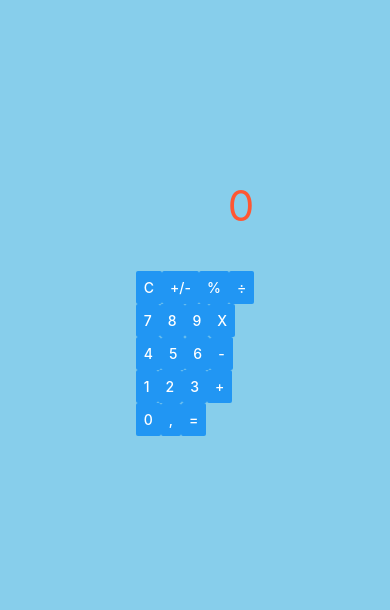
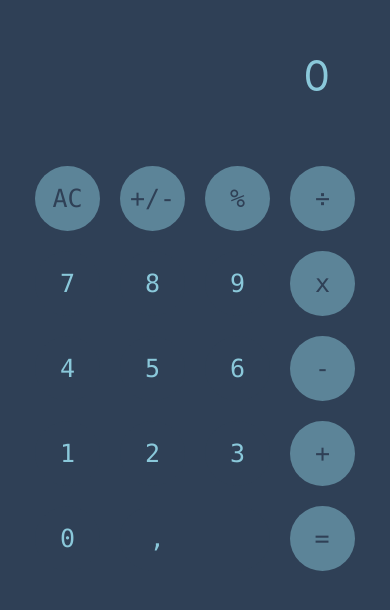
Before and after one commit to Khabazbashi/PGP-ReactNative-Basics, a React Native app: screen / in a window 390 px wide. Shown: the part 114-724 px from the top of the page. Built offline with nearby package versions, Linux system fonts and the light colour scheme.

Commit message:
Add simple styling to calculator

```diff
--- a/App.js
+++ b/App.js
@@ -1,7 +1,8 @@
 import React, { useState } from "react";
 import { StatusBar } from 'expo-status-bar';
-import { Button, SafeAreaView, StyleSheet, Text, View } from 'react-native';
+import { SafeAreaView, StyleSheet, Text, View } from 'react-native';
 import Row from './components/Row';
+import Button from './components/Button';
 import calculator, { initialState } from './utils/calculator';
 
 
@@ -17,57 +18,73 @@ export default function App() {
     <View style={styles.container}>
       <StatusBar style="auto" />
       <SafeAreaView>
-        <Text style={styles.value}>
+        <View  style={styles.window}>
+        <Text style={styles.windowText}>
           {parseFloat(state.currentValue).toLocaleString()}
         </Text>
+        </View>
+        <View style={styles.buttonContainer}>
         <Row>
-          <Button title="C" onPress={() => HandleTap("clear")}></Button>
-          <Button title="+/-" onPress={() => HandleTap("invert")}></Button>
-          <Button title="%" onPress={() => HandleTap("operator", "/")}></Button>
-          <Button title="÷" onPress={() => HandleTap("operator", "/")}></Button>
+          <Button title="AC" onPress={() => HandleTap("clear")} theme="accent"></Button>
+          <Button title="+/-" onPress={() => HandleTap("invert")} theme="accent"></Button>
+          <Button title="%" onPress={() => HandleTap("operator", "/")} theme="accent"></Button>
+          <Button title="÷" onPress={() => HandleTap("operator", "/")} theme="accent"></Button>
         </Row>
         <Row>
           <Button title="7" onPress={() => HandleTap("number", 7)}></Button>
           <Button title="8" onPress={() => HandleTap("number", 8)}></Button>
           <Button title="9" onPress={() => HandleTap("number", 9)}></Button>
-          <Button title="x" onPress={() => HandleTap("operator", "*")}></Button>
+          <Button title="x" onPress={() => HandleTap("operator", "*")} theme="accent"></Button>
         </Row>
         <Row>
           <Button title="4" onPress={() => HandleTap("number", 4)}></Button>
           <Button title="5" onPress={() => HandleTap("number", 5)}></Button>
           <Button title="6" onPress={() => HandleTap("number", 6)}></Button>
-          <Button title="-" onPress={() => HandleTap("operator", "-")}></Button>
+          <Button title="-" onPress={() => HandleTap("operator", "-")} theme="accent"></Button>
         </Row>
         <Row>
           <Button title="1" onPress={() => HandleTap("number", 1)}></Button>
           <Button title="2" onPress={() => HandleTap("number", 2)}></Button>
           <Button title="3" onPress={() => HandleTap("number", 3)}></Button>
-          <Button title="+" onPress={() => HandleTap("operator", "+")}></Button>
+          <Button title="+" onPress={() => HandleTap("operator", "+")} theme="accent"></Button>
         </Row>
         <Row>
-          <Button title="0" onPress={() => HandleTap("number", 0)}></Button>
-          <Button title="," onPress={() => HandleTap("comma", ".")}></Button>
-          <Button title="=" onPress={() => HandleTap("operator", "=")}></Button>
+          <Button title="0" onPress={() => HandleTap("number", 0)} ></Button>
+          <Button title="," onPress={() => HandleTap("comma", ".")} size="double" ></Button>
+          <Button title="=" onPress={() => HandleTap("operator", "=")} theme="accent"></Button>
         </Row>
+        </View>
       </SafeAreaView>
 
     </View>
   );
 }
 
-
-
 const styles = StyleSheet.create({
   container: {
     flex: 1,
     justifyContent: "center",
     alignItems: "center",
-    backgroundColor: 'skyblue',
+    backgroundColor: '#2f4056',
+    paddingLeft: 10,
+    paddingRight: 10,
   },
-  value: {
-    color: "#FF5733",
+  window: {
+    backgroundColor: '#2f4056',
+    paddingTop: 15,
+    paddingBottom: 15,
+    marginLeft: 10,
+    marginRight: 10,
+    marginBottom: 40,
+  },
+  windowText: {
+    color: "#8ac8da",
     fontSize: 42,
     textAlign: "right",
-    marginBottom: 40,
+    paddingRight: 25,
   },
+  buttonContainer: {
+    justifyContent: "center",
+    fontSize: 30,
+  }
 });
--- /dev/null
+++ b/components/Button.js
@@ -0,0 +1,57 @@
+import { Dimensions, TouchableOpacity, Text, StyleSheet, View } from "react-native"
+
+
+
+const Button = ({ onPress, title, theme, size }) => {
+
+    const buttonStyles = [styles.button];
+    const textStyles = [styles.text];
+
+    if(theme === "accent"){
+        buttonStyles.push(styles.accentButton)
+        textStyles.push(styles.accentText)
+    }
+    if(size === "double"){
+        buttonStyles.push(styles.doubleButton)
+    }
+    return (
+        <TouchableOpacity onPress={onPress} style={buttonStyles}>
+            <Text style={textStyles}>{title}</Text>
+        </TouchableOpacity>
+    );
+};
+
+const screen = Dimensions.get("window");
+const buttonWidth = screen.width / 6;
+
+const styles = StyleSheet.create({
+    button: {
+        backgroundColor: "#2f4056",
+        width: buttonWidth,
+        height: buttonWidth,
+        alignItems: "center",
+        justifyContent: "center",
+        margin: 10,
+        borderRadius: 150,
+    },
+    doubleButton: {
+        width: buttonWidth * 2.3,
+        paddingRight: 75,
+    },
+    text: {
+        color: "#8ac8da",
+        fontSize: 25,
+        fontFamily: "Menlo"
+    },
+    accentButton:{
+        backgroundColor: "#8ac8da",
+        opacity: 0.5,
+    },
+    accentText:{
+        color: "#2f4056",
+    }
+
+
+});
+
+export default Button;
--- a/utils/calculator.js
+++ b/utils/calculator.js
@@ -7,14 +7,13 @@ export const initialState = {
 
 function handleNumber(value, state) {
     if (state.startFresh) {
-        console.log("2")
         return {
             ...state,
             currentValue: value,
             startFresh: false
         };
     }
-    console.log("1")
+
     return {
         ...state,
         currentValue: `${state.currentValue}${value}`
@@ -22,9 +21,7 @@ function handleNumber(value, state) {
 }
 
 function handleOperator(value, state) {
-
     if (state.previousValue === null) {
-        console.log("3")
         return {
             ...state,
             previousValue: state.currentValue,
@@ -51,10 +48,7 @@ function handleOperator(value, state) {
             break;
      }
 
-
     if (value === "=") {
-        console.log("4")
-        console.log(state)
         return {
             ...initialState,
             currentValue: result,
@@ -62,9 +56,7 @@ function handleOperator(value, state) {
         }
     }
 
-    console.log("5")
     return {
-        ...state,
         currentValue: result,
         previousValue: result,
         startFresh: true,
@@ -81,22 +73,19 @@ function calculator(type, value, state) {
             return handleOperator(value, state)
 
         case "clear":
-                return initialState
+            return initialState
 
         case "invert":
             return {
                 ...state,
                 currentValue: state.currentValue * -1,
             }
-
         case "comma":
             return {
                 ...state,
                 currentValue: `${state.currentValue + value}`
             }
-
         default:
-            console.log("def")
             return state;
     }
 };
```
Also changed, not shown: 1 other file (tests, documents, lock files or other folders).
